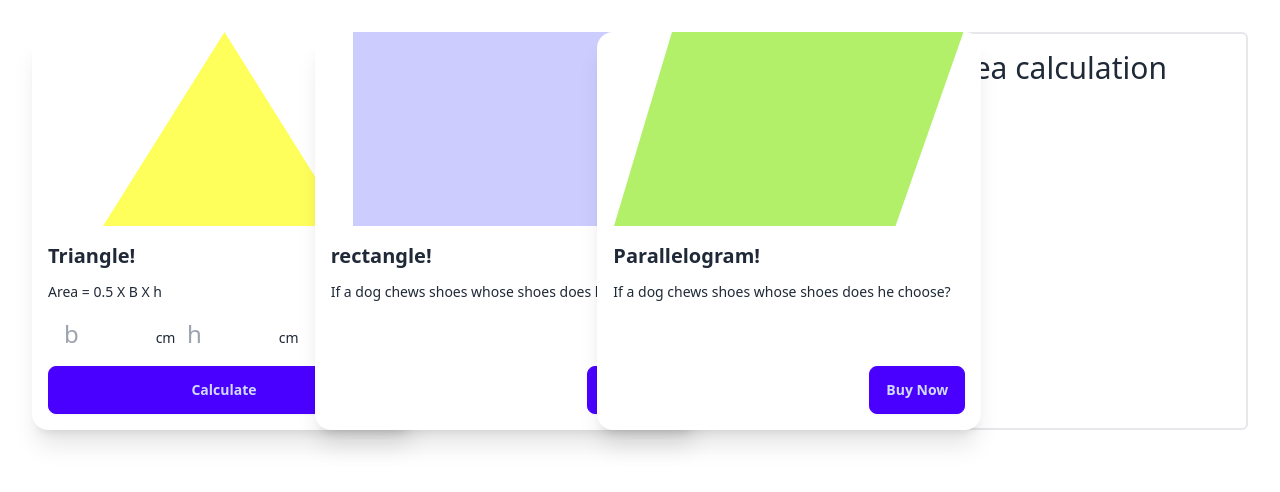
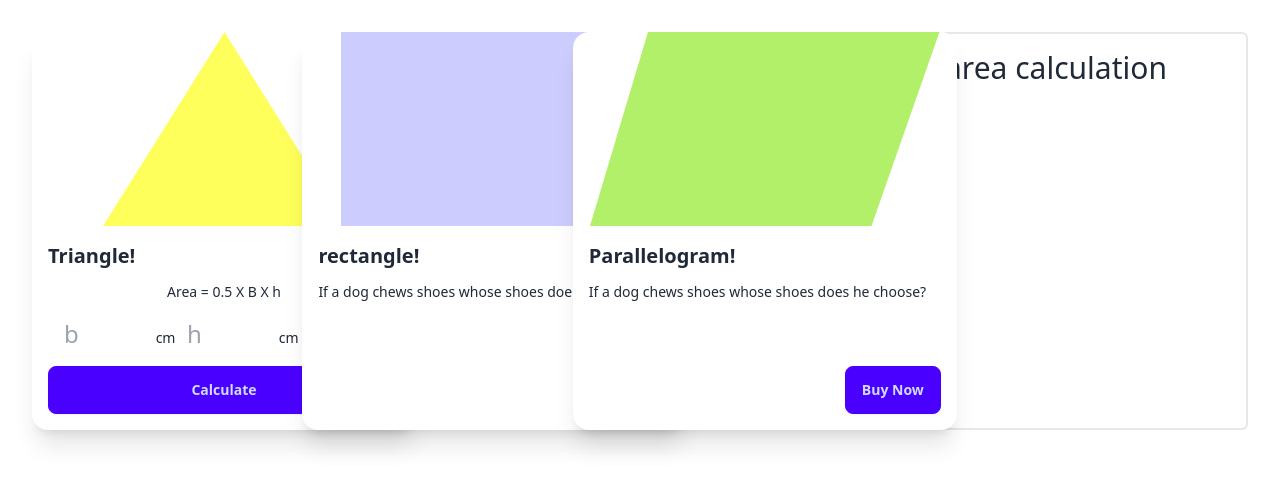
Before and after one commit to tamjidaWeb/geometry-genius, a website: page index.html in a window 1280 px wide. Drawn offline with nearby package versions, Linux system fonts and the light colour scheme.

Commit message:
commited

```diff
--- a/index.html
+++ b/index.html
@@ -30,7 +30,7 @@
                 </figure>
                 <div class="card-body">
                   <h2 class="card-title">Triangle!</h2>
-                  <p>Area = 0.5 X B X h</p>
+                  <p class="text-center">Area = 0.5 X B X h</p>
                  <div class="mr-4 ml-2">
                   <input class="w-24 text-2xl p-2 rounded-sm"  type="text" placeholder="b">
                   <span>cm</span>
@@ -75,6 +75,9 @@
               </div>
 
         </div>
+        <div>
+          <h1>hello</h1>
+        </div>
 
   <!-- area calculation container -->
         <div class="w-96 border-2 border-lightgray-700 rounded-md">
@@ -82,5 +85,7 @@
         </div>
         </div>
     </main>
+
+    <script src="scripts/traingleCalculate.js"></script>
 </body>
 </html>
--- /dev/null
+++ b/scripts/traingleCalculate.js
@@ -0,0 +1,3 @@
+function calculatetriangleArea (){
+    console.log('inside');
+}
```
Also changed, not shown: package.json (added, +7 -0 lines), 1 other file.
